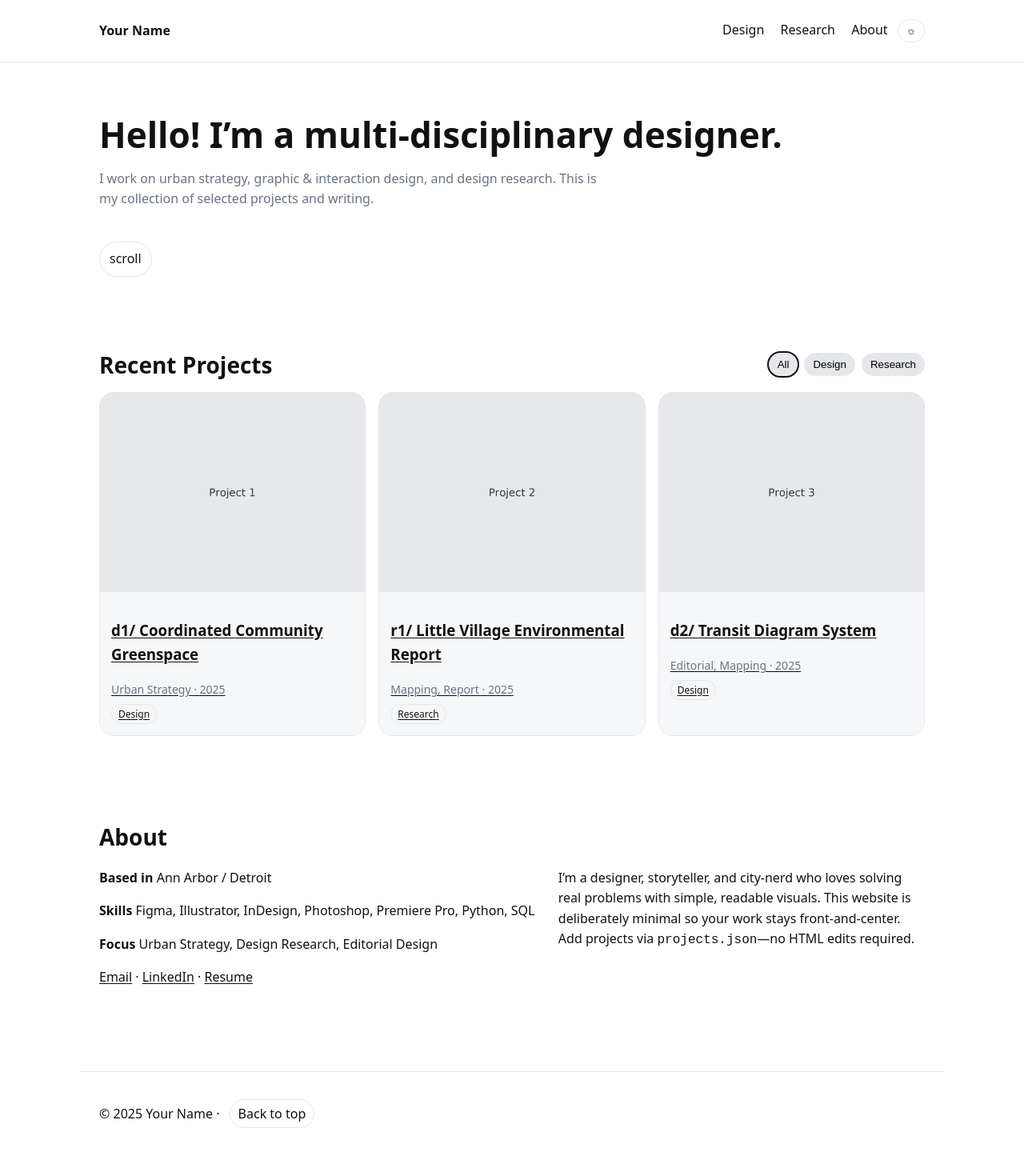
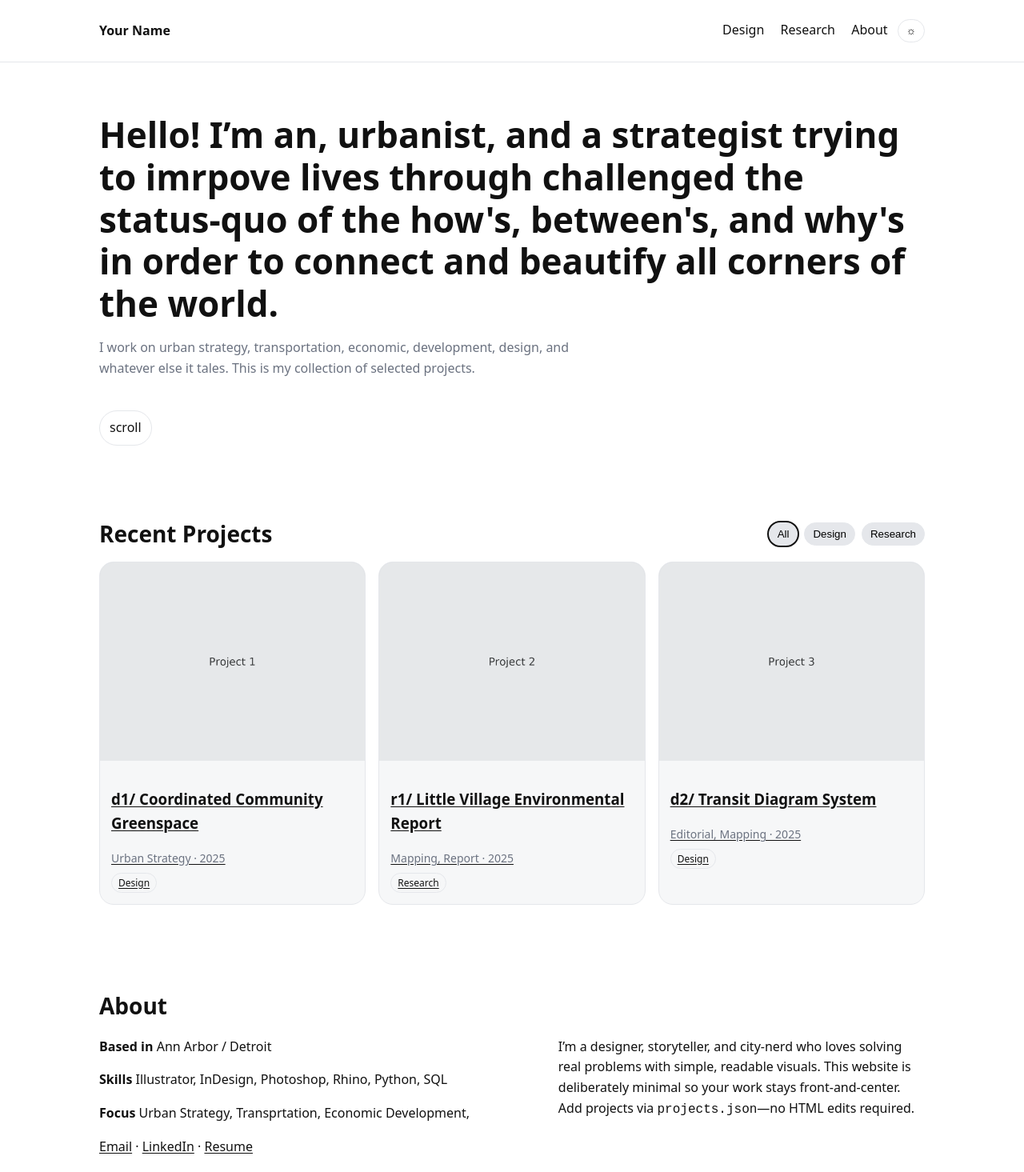
Before and after one commit to davidrou-arch/portfolio, a plain HTML site: page portfolio_site/index.html in a window 1280 px wide. Shown: the top 1465 px of the page at 80% size. Drawn offline with Linux system fonts and the light colour scheme.

Commit message:
Update index.html

```diff
--- a/portfolio_site/index.html
+++ b/portfolio_site/index.html
@@ -22,9 +22,9 @@
 
   <main>
     <section id="home" class="hero container">
-      <h1>Hello! I’m a multi-disciplinary designer.</h1>
-      <p class="lead">I work on urban strategy, graphic & interaction design, and design research.
-      This is my collection of selected projects and writing.</p>
+      <h1>Hello! I’m an, urbanist, and a strategist trying to imrpove lives through challenged the status-quo of the how's, between's, and why's in order to connect and beautify all corners of the world.</h1>
+      <p class="lead">I work on urban strategy, transportation, economic, development, design, and whatever else it tales.
+      This is my collection of selected projects.</p>
       <a class="scroll-link" href="#projects">scroll</a>
     </section>
 
@@ -45,10 +45,10 @@
       <div class="about-grid">
         <div>
           <p><strong>Based in</strong> Ann Arbor / Detroit</p>
-          <p><strong>Skills</strong> Figma, Illustrator, InDesign, Photoshop, Premiere Pro, Python, SQL</p>
-          <p><strong>Focus</strong> Urban Strategy, Design Research, Editorial Design</p>
+          <p><strong>Skills</strong>  Illustrator, InDesign, Photoshop, Rhino, Python, SQL</p>
+          <p><strong>Focus</strong> Urban Strategy, Transprtation, Economic Development, </p>
           <p><a href="mailto:you@example.com">Email</a> ·
-             <a href="https://www.linkedin.com/" target="_blank" rel="noopener">LinkedIn</a> ·
+             <a href="www.linkedin.com/in/david-roush-15b01a292" target="_blank" rel="noopener">LinkedIn</a> ·
              <a href="#" target="_blank" rel="noopener">Resume</a></p>
         </div>
         <div>
```
